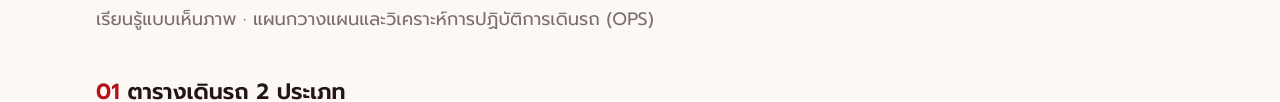
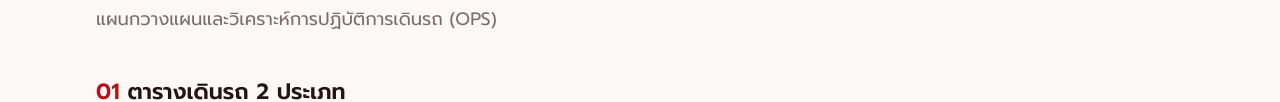
Before and after one commit to Panuwat249/Coaching-Railway, a plain HTML site: page index.html in a window 1280 px wide. Shown: the part 205-307 px from the top of the page. Drawn offline with Linux system fonts and the light colour scheme.

Commit message:
Update index.html

```diff
--- a/index.html
+++ b/index.html
@@ -3,7 +3,7 @@
 <head>
 <meta charset="utf-8">
 <meta name="viewport" content="width=device-width, initial-scale=1, viewport-fit=cover">
-<title>Red Line Timetable · เรียนรู้แบบเห็นภาพ</title>
+<title>Red Line Timetable OPA</title>
 <link href="https://fonts.googleapis.com/css2?family=Prompt:wght@300;400;500;600&display=swap" rel="stylesheet">
 <style>
 :root{--bg:#fbf8f6;--cd:#fff;--ink:#231416;--mut:#7d6c6e;--red:#b3121a;--ln:#eadfdc;--sf:#f5ecea;--gd:#c89b3c;box-sizing:border-box;padding-top:env(safe-area-inset-top,0px);padding-bottom:env(safe-area-inset-bottom,0px)}
@@ -47,7 +47,7 @@ footer{text-align:center;color:var(--mut);font-size:13px;padding:50px 16px 30px}
 </head>
 <body>
 <header><b>● Red Line</b><nav><a href="#s1">ประเภท</a><a href="#s2">ขั้นตอน</a><a href="#s3">5 ส่วน</a><a href="#s4">KPI</a><a href="#s5">Alternative</a></nav><button id="th" aria-label="สลับโหมดสว่าง/มืด">🌙</button></header>
-<div class="hero"><h1>ตารางเดินรถ <em>CTC</em><br>รถไฟฟ้าสายสีแดง</h1><p>เรียนรู้แบบเห็นภาพ · แผนกวางแผนและวิเคราะห์การปฏิบัติการเดินรถ (OPS)</p></div>
+<div class="hero"><h1>ตารางเดินรถ <em>CTC</em><br>รถไฟฟ้าสายสีแดง</h1><p>แผนกวางแผนและวิเคราะห์การปฏิบัติการเดินรถ (OPS)</p></div>
 
 <section class="sec" id="s1"><h2><i>01</i>ตารางเดินรถ 2 ประเภท</h2><p class="sub">ข้อมูลเดียวกัน แต่ใช้คนละคน คนละความละเอียด</p>
 <div class="pair">
```
